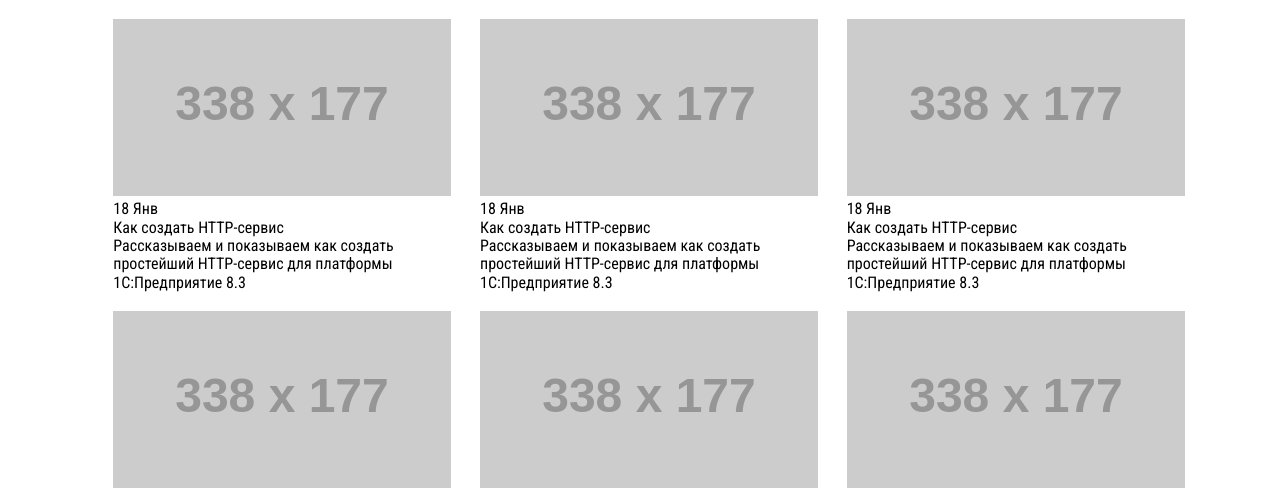
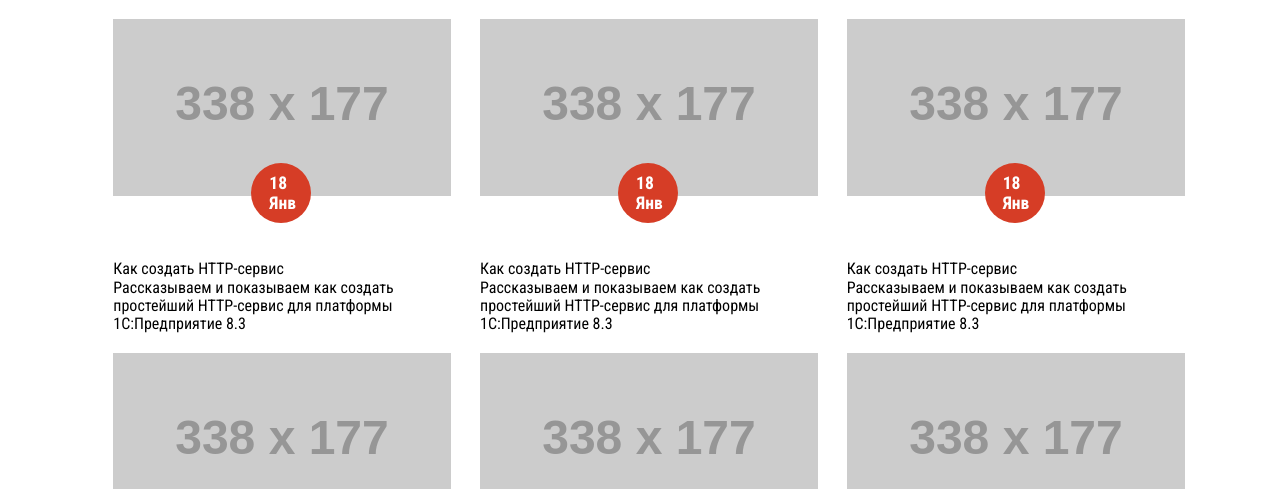
Before and after one commit to AntonovIgor/onescast, a website: page index.html in a window 1280 px wide. Shown: the part 276-765 px from the top of the page. Drawn offline with nearby package versions, Linux system fonts and the light colour scheme; placeholder pictures from the web are drawn by us.

Commit message:
Добавляет оформление даты карточки

```diff
--- a/css/style.css
+++ b/css/style.css
@@ -124,6 +124,7 @@ body {
 
 .content-cards-item {
     margin-bottom: 1.2em;
+    position: relative;
 }
 
 .page-content__content-cards {
@@ -135,3 +136,31 @@ body {
     width: 300px;
     max-width: 100%;
 }
+
+.content-cards-item__date {
+    background-color: #d63d26;
+    border-radius: 999px;
+    display: block;
+    width: 60px;
+    height: 60px;
+    color: #ffffff;
+    position: relative;
+    font-size: 1.1em;
+    font-weight: 700;
+    left: 46%;
+    top: -12%;
+}
+
+.content-publish-date {
+    position: absolute;
+    top: 17%;
+    left: 30%;
+}
+
+.content-publish-date__day {
+    display: block;
+}
+
+.content-publish-date__month {
+    display: block;
+}
```
